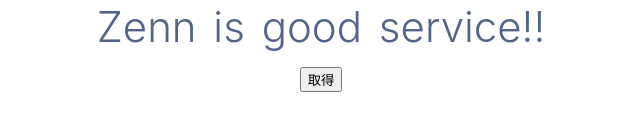
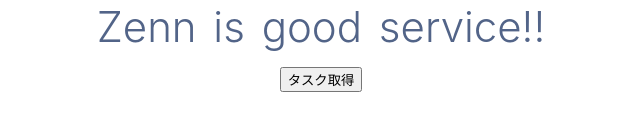
Before and after one commit to hibriiiiidge/zenn-app, a Nuxt app in the folder frontend/: page / in a window 1280 px wide. Shown: the part 414-544 px from the top of the page, without its empty margins (319-959 px from the left). Built offline with nearby package versions, Linux system fonts and the light colour scheme.

Commit message:
Show task list

```diff
--- a/frontend/pages/index.vue
+++ b/frontend/pages/index.vue
@@ -7,10 +7,13 @@
       <h2 class="subtitle">
         {{ subTitle }}
       </h2>
+      <button @click="getSomething">
+        タスク取得
+      </button>
+      <ul v-for=" task in tasks" :key="task.id">
+        <li style="text-align: left;">{{ task.title }}</li>
+      </ul>
       {{ title }}
-      <button @click="getSomething">
-        取得
-      </button>
     </div>
   </div>
 </template>
@@ -20,13 +23,14 @@
   data() {
     return {
       title: "",
-      subTitle: 'Zenn is good service!!'
+      subTitle: 'Zenn is good service!!',
+      tasks: []
     }
   },
   methods: {
     async getSomething() {
       const response = await this.$axios.$get('http://localhost:5000/api/v1/tasks')
-      this.title = response.title
+      this.tasks = JSON.parse(response.tasks)
     }
   },
 }
```
Also changed, not shown: 2 other files (tests, documents, lock files or other folders).
